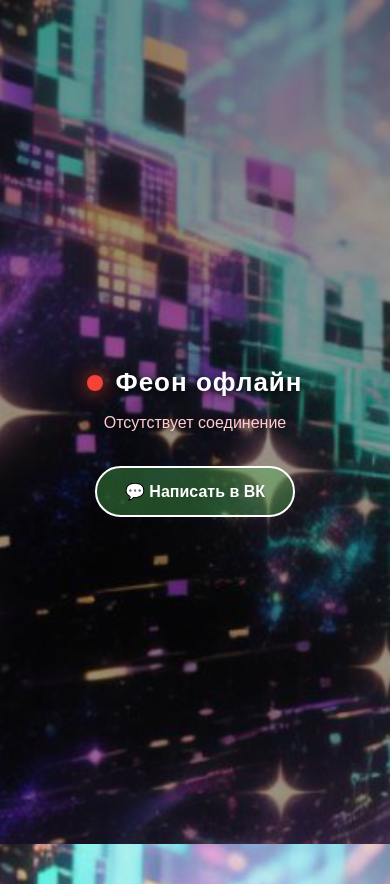
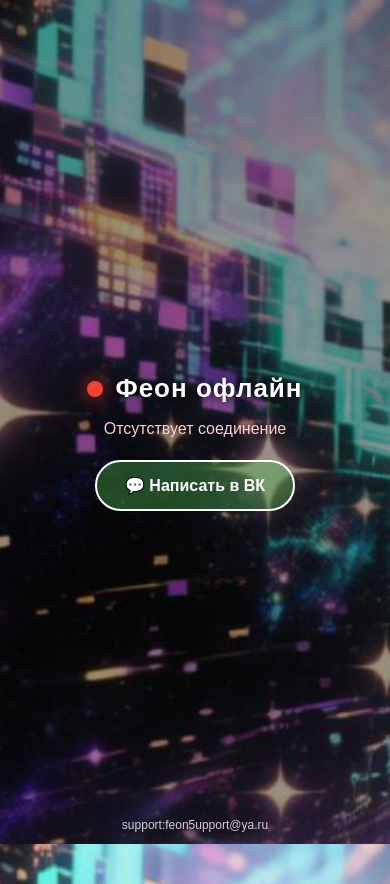
Before and after one commit to Feon1/chat, a plain HTML site: page index.html in a window 390 px wide. Drawn offline with Linux system fonts and the light colour scheme.

Commit message:
Update index.html

```diff
--- a/index.html
+++ b/index.html
@@ -102,7 +102,7 @@
 
         .info .status-text {
             font-size: 16px;
-            margin: 0 0 20px 0;
+            margin: 0 0 8px 0;
             color: #ffffff;
             text-shadow: 0 2px 8px rgba(0, 0, 0, 0.8);
             font-weight: 500;
@@ -115,6 +115,15 @@
 
         .info .status-text.loading-text {
             color: #ffe0b2;
+        }
+
+        .info .hint-text {
+            font-size: 14px;
+            margin: 0 0 16px 0;
+            color: #ffffff;
+            text-shadow: 0 2px 8px rgba(0, 0, 0, 0.8);
+            font-weight: 500;
+            min-height: 20px;
         }
 
         .chat-button {
@@ -138,6 +147,25 @@
             display: none;
         }
 
+        /* Email внизу */
+        .footer-email {
+            position: fixed;
+            bottom: 20px;
+            left: 50%;
+            transform: translateX(-50%);
+            z-index: 2;
+            font-size: 14px;
+            color: #ffffff;
+            text-shadow: 0 2px 8px rgba(0, 0, 0, 0.8);
+            font-weight: 500;
+            text-decoration: none;
+            opacity: 0.8;
+        }
+
+        .footer-email:hover {
+            opacity: 1;
+        }
+
         @media (max-width: 480px) {
             .info h2 {
                 font-size: 26px;
@@ -145,6 +173,10 @@
             .chat-button {
                 font-size: 16px;
                 padding: 14px 28px;
+            }
+            .footer-email {
+                font-size: 12px;
+                bottom: 12px;
             }
         }
     </style>
@@ -159,11 +191,16 @@
 
             <div class="status-text loading-text" id="statusText">Чат загружается...</div>
 
+            <div class="hint-text hidden" id="hintText">Нажмите на значок чата</div>
+
             <a href="https://vk.com/club136655585" target="_blank" class="chat-button" id="vkButton">
                 💬 Написать в ВК
             </a>
         </div>
     </div>
+
+    <!-- Email внизу -->
+    <a href="mailto:feon5upport@ya.ru" class="footer-email">support:feon5upport@ya.ru</a>
 
     <script src="https://cdn.btmn.io/webchat/v1/loader.js" data-webchat-id="185e85da840b" async></script>
 
@@ -172,6 +209,7 @@
         var indicator = document.getElementById('indicator');
         var title = document.getElementById('title');
         var statusText = document.getElementById('statusText');
+        var hintText = document.getElementById('hintText');
         var vkButton = document.getElementById('vkButton');
         var wasOffline = false;
         var chatLoaded = false;
@@ -185,6 +223,7 @@
             title.innerHTML = 'Феон на связи';
             statusText.textContent = 'Соединение установлено';
             statusText.classList.remove('offline-text', 'loading-text');
+            hintText.classList.remove('hidden');
             vkButton.classList.add('hidden');
         }
 
@@ -199,6 +238,7 @@
             statusText.textContent = 'Отсутствует соединение';
             statusText.classList.add('offline-text');
             statusText.classList.remove('loading-text');
+            hintText.classList.add('hidden');
             vkButton.classList.remove('hidden');
         }
 
@@ -211,6 +251,7 @@
             statusText.textContent = 'Чат загружается...';
             statusText.classList.remove('offline-text');
             statusText.classList.add('loading-text');
+            hintText.classList.add('hidden');
             vkButton.classList.remove('hidden');
         }
 
@@ -259,6 +300,7 @@
             } else if (checkCount >= 15) {
                 statusText.textContent = 'Напишите нам в ВК';
                 statusText.classList.add('offline-text');
+                hintText.classList.add('hidden');
                 indicator.classList.add('offline');
                 indicator.classList.remove('loading');
                 indicator.style.background = '#f44336';
```
